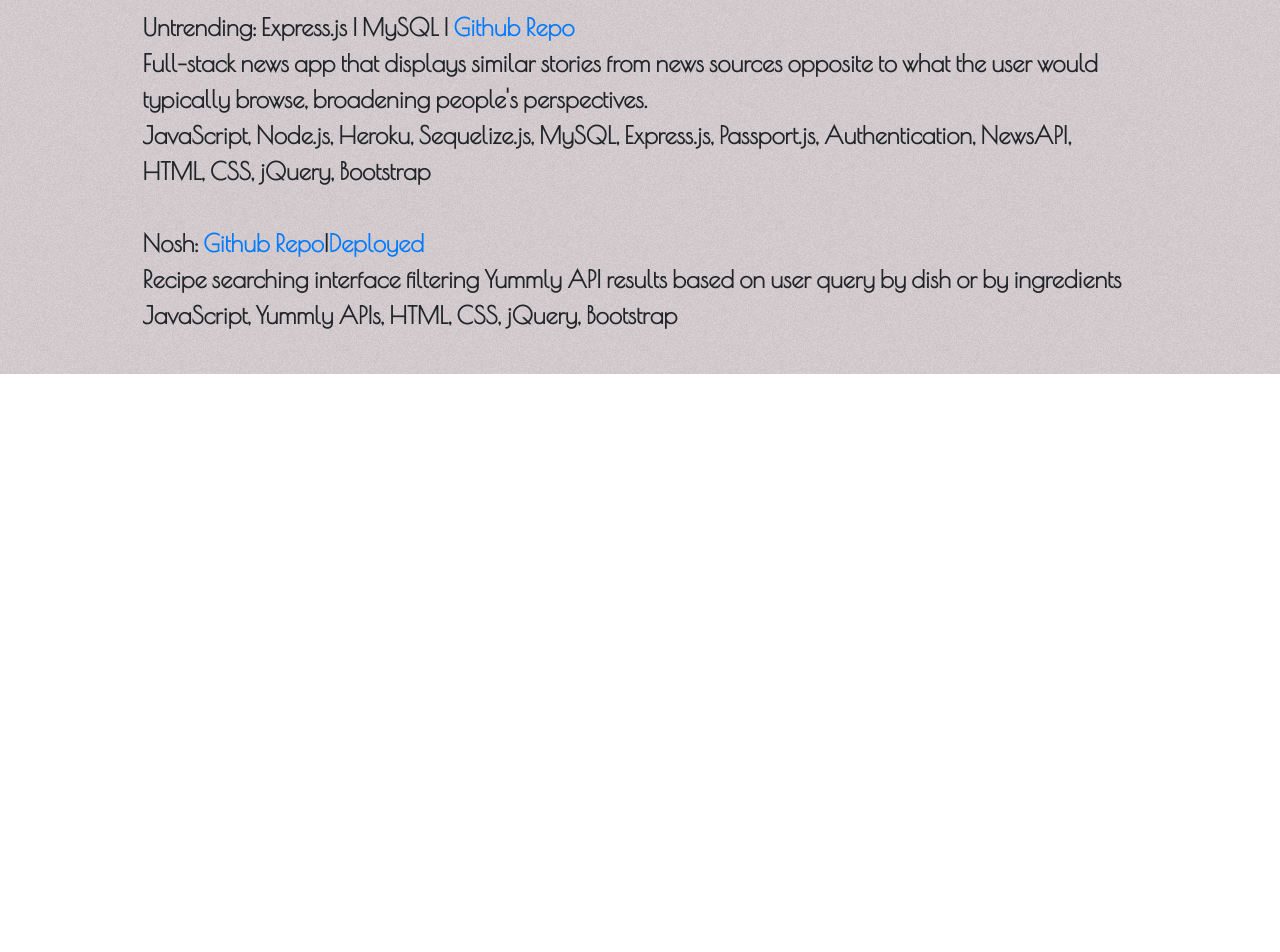
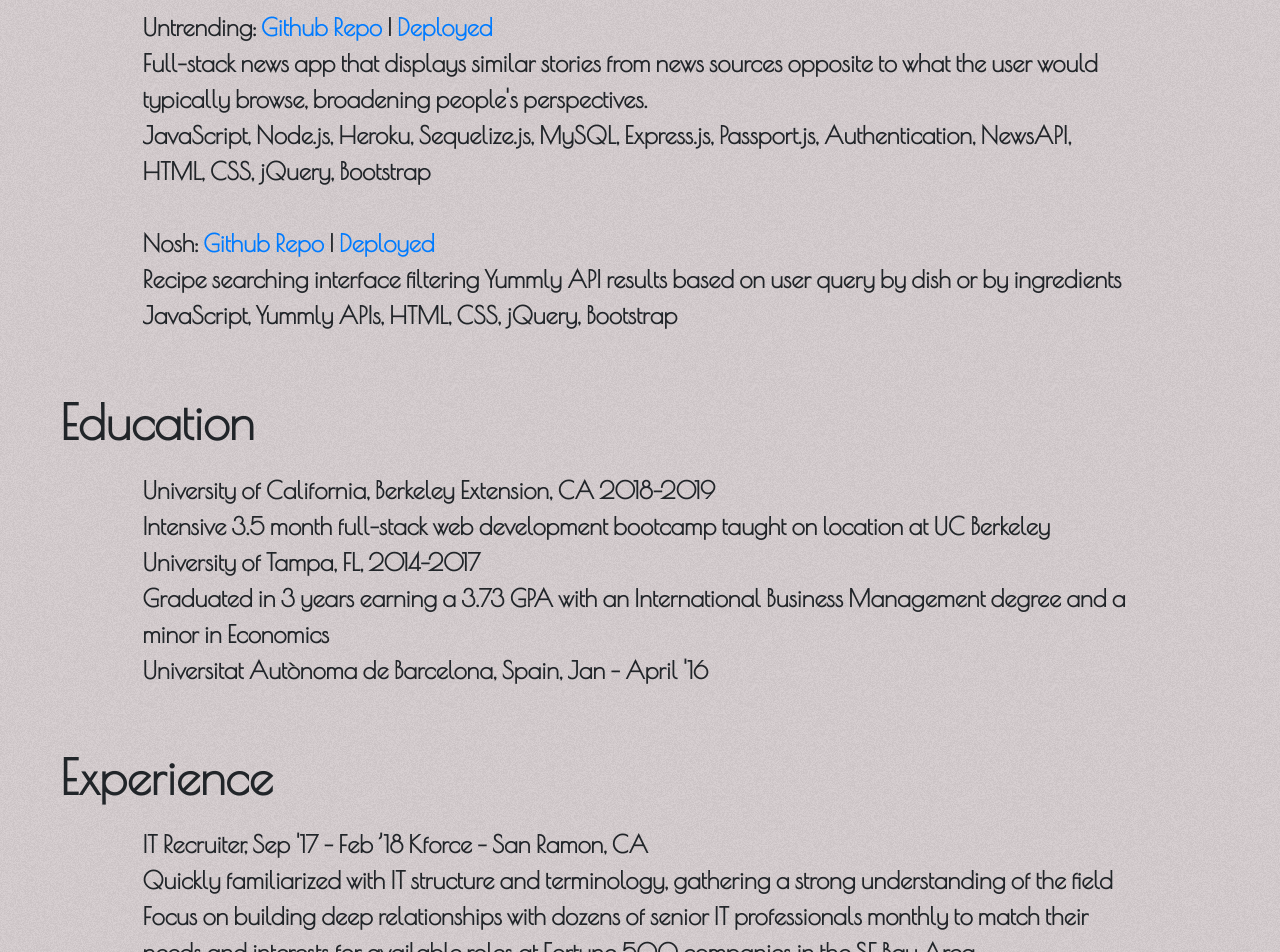
Before and after one commit to adomoshe/portfolio, a React (Create React App) app: page / in a window 1280 px wide. Shown: the part 1636-2588 px from the top of the page. Before the commit the page ends 2010 px from the top, so only its background shows below. Built offline with nearby package versions, Linux system fonts and the light colour scheme; the HTML template or start-up script is replaced by a standard one.

Commit message:
Working on experience section

```diff
--- a/src/App.js
+++ b/src/App.js
@@ -12,6 +12,9 @@
 import About from './components/About';
 import Skills from './components/Skills';
 import Projects from './components/Projects';
+import Education from './components/Education';
+import Experience from './components/Experience';
+
 
 library.add(fab, faAt, faHandPointer, faArrowRight);
 
@@ -25,6 +28,8 @@
           <About />
           <Skills />
           <Projects />
+          <Education />
+          <Experience />
         </div>
       </div>
     );
--- /dev/null
+++ b/src/components/Education.js
@@ -0,0 +1,50 @@
+import React from 'react';
+
+const styles = {
+  rootDiv: {
+    margin: 25
+  },
+  title: {
+    // fontShadow: '0px 8px 20px 8px rgba(0,0,0,0.6)',
+    fontSize: '3em',
+    fontFamily: "'Poiret One', cursive",
+    fontWeight: '900',
+    margin: 20
+  },
+  p: {
+    fontSize: '1.5em',
+    fontFamily: "'Poiret One', cursive",
+    fontWeight: '600'
+  }
+};
+
+function Education(props) {
+  return (
+    <div style={styles.rootDiv}>
+      <div class="row">
+        <div class="col-4">
+          <h1 style={styles.title}>Education</h1>
+        </div>
+      </div>
+      <div class="row justify-content-center">
+        <div class="col-10">
+          <p style={styles.p}>
+            University of California, Berkeley Extension, CA 2018-2019
+            <br />
+            Intensive 3.5 month full-stack web development bootcamp taught on
+            location at UC Berkeley
+            <br />
+            University of Tampa, FL, 2014-2017
+            <br />
+            Graduated in 3 years earning a 3.73 GPA with an International
+            Business Management degree and a minor in Economics
+            <br />
+            Universitat Autònoma de Barcelona, Spain, Jan - April '16
+          </p>
+        </div>
+      </div>
+    </div>
+  );
+}
+
+export default Education;
--- /dev/null
+++ b/src/components/Experience.js
@@ -0,0 +1,47 @@
+import React from 'react';
+
+const styles = {
+  rootDiv: {
+    margin: 25
+  },
+  title: {
+    // fontShadow: '0px 8px 20px 8px rgba(0,0,0,0.6)',
+    fontSize: '3em',
+    fontFamily: "'Poiret One', cursive",
+    fontWeight: '900',
+    margin: 20
+  },
+  p: {
+    fontSize: '1.5em',
+    fontFamily: "'Poiret One', cursive",
+    fontWeight: '600'
+  }
+};
+
+function Experience(props) {
+  return (
+    <div style={styles.rootDiv}>
+      <div class="row">
+        <div class="col-4">
+          <h1 style={styles.title}>Experience</h1>
+        </div>
+      </div>
+      <div class="row justify-content-center">
+        <div class="col-10">
+          <p style={styles.p}>
+            IT Recruiter, Sep '17 - Feb ’18 Kforce - San Ramon, CA
+            <br />
+            Quickly familiarized with IT structure and terminology, gathering a
+            strong understanding of the field
+            <br />
+            Focus on building deep relationships with dozens of senior IT
+            professionals monthly to match their needs and interests for
+            available roles at Fortune 500 companies in the SF Bay Area
+          </p>
+        </div>
+      </div>
+    </div>
+  );
+}
+
+export default Experience;
--- a/src/components/Projects.js
+++ b/src/components/Projects.js
@@ -29,14 +29,23 @@
       <div class="row justify-content-center">
         <div class="col-10">
           <p style={styles.p}>
-            Untrending: Express.js | MySQL |&nbsp;
+            Untrending:&nbsp;
             <a
               aria-label="Github Repo"
-              href="github.com/adomoshe/untrending"
+              href="https://github.com/adomoshe/untrending"
               target="_blank"
               rel="noopener noreferrer"
             >
               Github Repo
+            </a>
+            &nbsp;|&nbsp;
+            <a
+              aria-label="Link"
+              href="https://untrending.herokuapp.com"
+              target="_blank"
+              rel="noopener noreferrer"
+            >
+              Deployed
             </a>
             <br />
             Full-stack news app that displays similar stories from news sources
@@ -49,13 +58,13 @@
             Nosh:&nbsp;
             <a
               aria-label="Github Repo"
-              href="github.com/adomoshe/nosh"
+              href="https://github.com/adomoshe/nosh"
               target="_blank"
               rel="noopener noreferrer"
             >
               Github Repo
             </a>
-            |
+            &nbsp;|&nbsp;
             <a
               aria-label="Link"
               href="https://adomoshe.github.io/nosh/"
```
